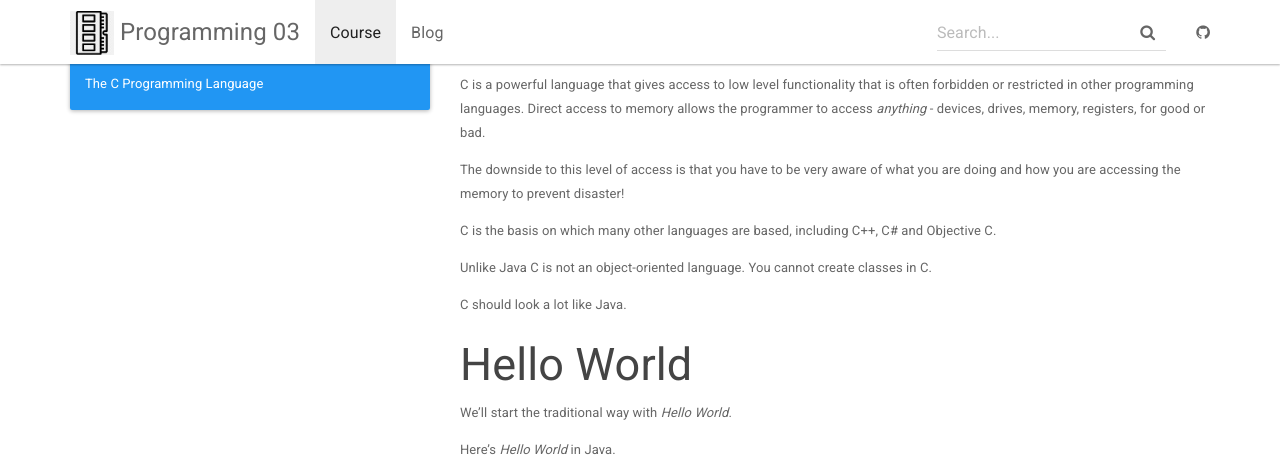
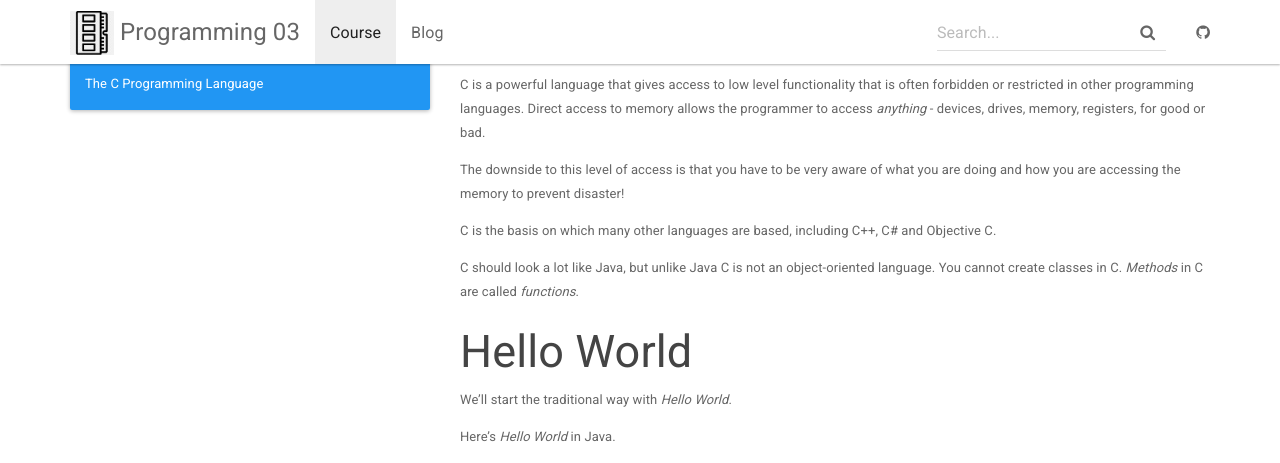
Before and after one commit to andyguestysj/prog03, a Jekyll site: the page built from _docs/topics/2-c/intro-c.md, in a window 1280 px wide and 1400 px high, scrolled down 317 px. Shown: the top 463 px of the window. Built offline with Jekyll 4.4.1, drawn with Linux system fonts in a browser that asks for light colours; some of the changed text lies outside the part shown.

Commit message:
C Language

````diff
--- a/_docs/topics/2-c/intro-c.md
+++ b/_docs/topics/2-c/intro-c.md
@@ -14,9 +14,7 @@ The downside to this level of access is that you have to be very aware of what y
 
 C is the basis on which many other languages are based, including C++, C# and Objective C.
 
-Unlike Java C is not an object-oriented language. You cannot create classes in C.
-
-C should look a lot like Java.
+C should look a lot like Java, but unlike Java C is not an object-oriented language. You cannot create classes in C. *Methods* in C are called *functions*.
 
 ## Hello World
 
@@ -24,10 +22,20 @@ We'll start the traditional way with *Hello World*.
 
 Here's *Hello World* in Java.
 
-#### Hello World Java
+##### Hello World Java
  <iframe title="Hello World in Java" height="400px" width="100%" src="https://repl.it/@andyguest/JavaHelloWorld?lite=true" scrolling="no" frameborder="no" allowtransparency="true" allowfullscreen="true" sandbox="allow-forms allow-pointer-lock allow-popups allow-same-origin allow-scripts allow-modals"></iframe>
 
 The C version is a little different but should look very familiar.
 
-#### Hello World C
+##### Hello World C
  <iframe title="Hello World in C" height="400px" width="100%" src="https://repl.it/@andyguest/HelloWorld?lite=true" scrolling="no" frameborder="no" allowtransparency="true" allowfullscreen="true" sandbox="allow-forms allow-pointer-lock allow-popups allow-same-origin allow-scripts allow-modals"></iframe>
+
+Breaking the code down.
+
+``` #include <stdio.h> ```
+
+This imports the Standard Input/Output library. This is required to use the ```printf``` function.
+
+``` int main(void){
+
+} ```
````
